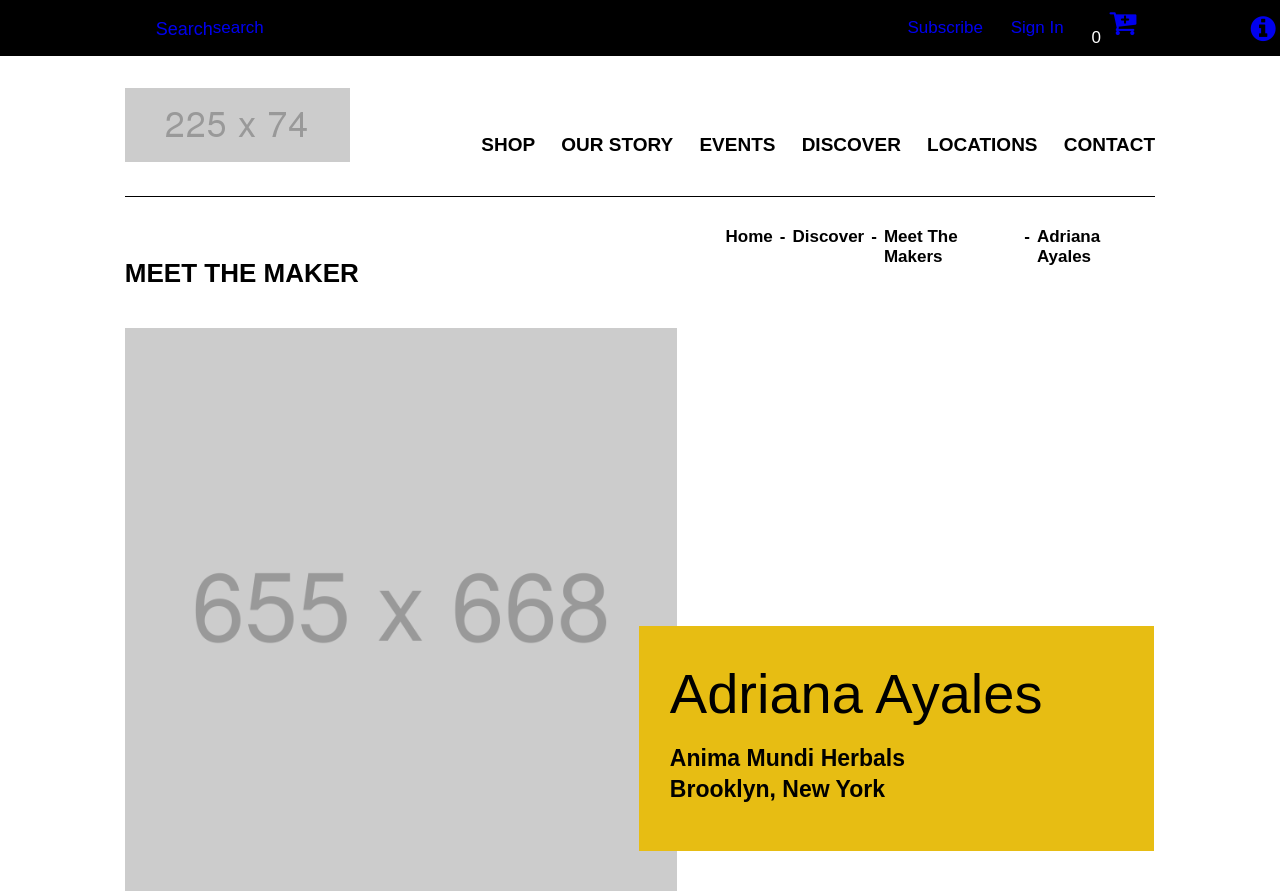
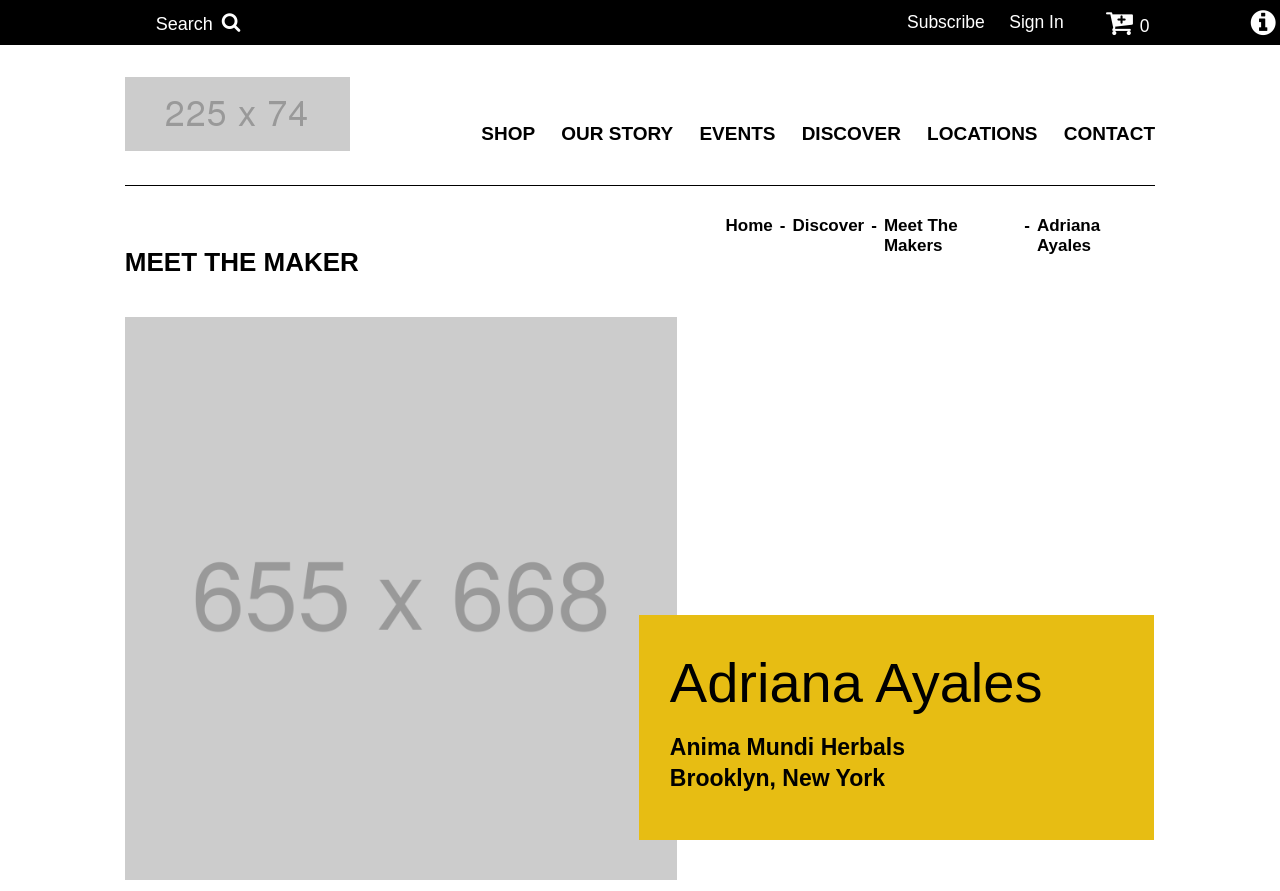
Before and after one commit to gsaurabhaxioned/maker_page, a plain HTML site: page index.html in a window 1280 px wide. Shown: the top 891 px of the page. Drawn offline with Linux system fonts and the light colour scheme.

Commit message:
css code completed

```diff
--- a/assets/css/style.css
+++ b/assets/css/style.css
@@ -222,7 +222,11 @@ li {
   justify-content: space-between;
   align-items: center;
   color: #fff;
-  font-size: 17px;
+  font-size: 17.5px;
+}
+
+.headertop .wrapper a {
+  color: #fff;
 }
 
 .search {
@@ -230,6 +234,32 @@ li {
   margin-left: 11.9%;
   font-size: 18px;
 }
+
+.search-icon {
+  display: block;
+  text-indent: -9999px;
+}
+
+.search-icon::before {
+  content: "\f002";
+  margin-left: 9px;
+  float: right;
+  color: #fff;
+  font-family: "fontAwesome";
+  font-size: 20px;
+  text-indent: 0;
+}
+
+.add-to-cart {
+  display: flex;
+  flex-basis: 19%;
+  justify-content: space-between;
+  align-items: center;
+}
+.quantity {
+  align-self: flex-end;
+}
+
 
 .add-to-cart-icon {
   margin-left: 18px;
@@ -301,8 +331,8 @@ li {
 
 .middle-menus {
   margin-left: auto;
-  margin-right: 7.9%;
-  flex-basis: 20.2%;
+  margin-right: 7%;
+  flex-basis: 21%;
   display: flex;
   justify-content: space-around;
   align-items: center;
@@ -684,6 +714,11 @@ footer .copyright {
 /*media query starts*/
 
 @media only screen and (max-width: 1440px) {
+
+  .add-to-cart {
+    flex-basis: 23%;
+  }
+
   .adriana-info {
     width: 50%;
   }
@@ -739,6 +774,10 @@ footer .copyright {
   .adrianas-interviews,
   .our-products {
     align-items: center;
+  }
+
+  .search {
+    margin-left: 0;
   }
 
   .menu ul li a {
```
